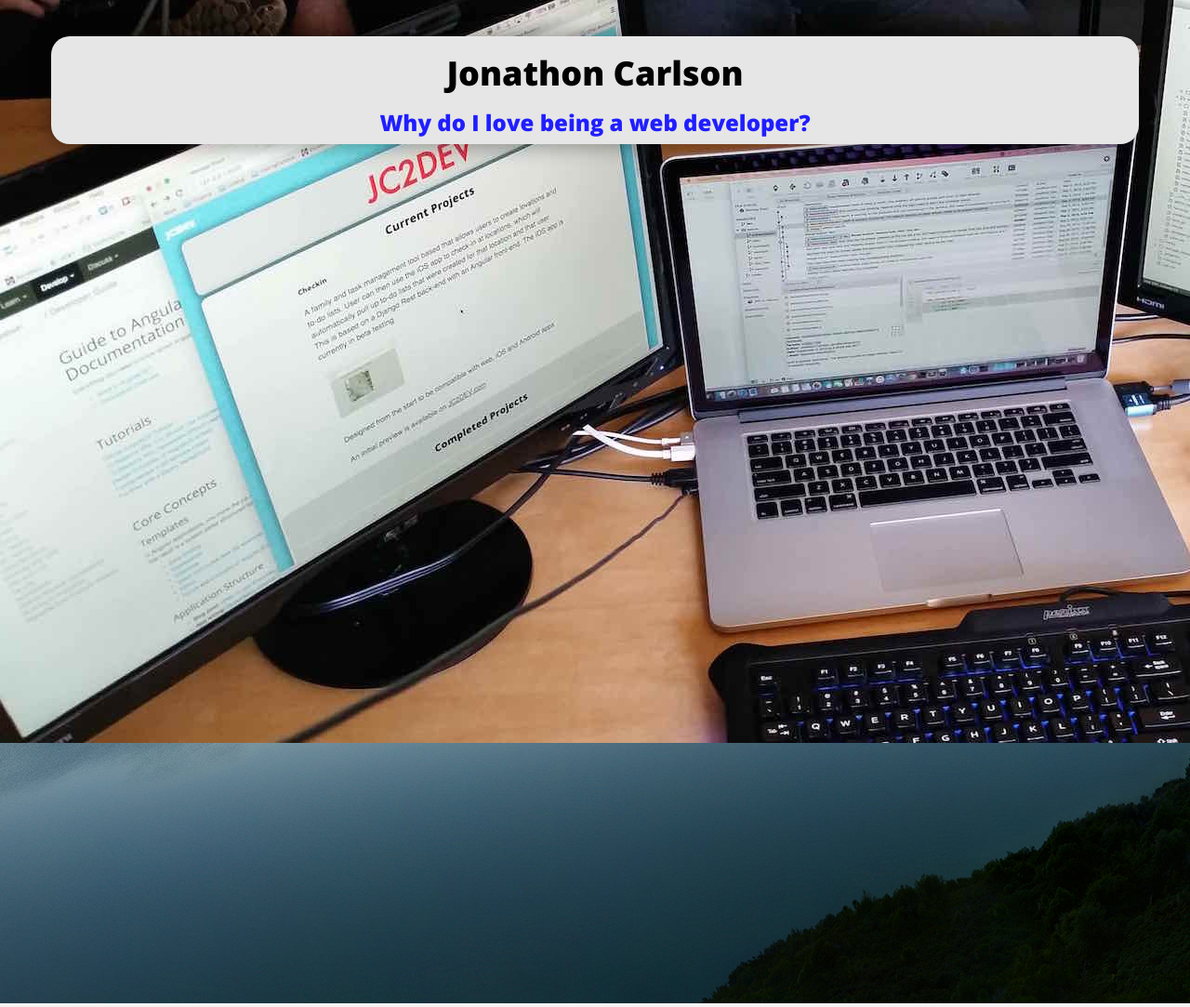
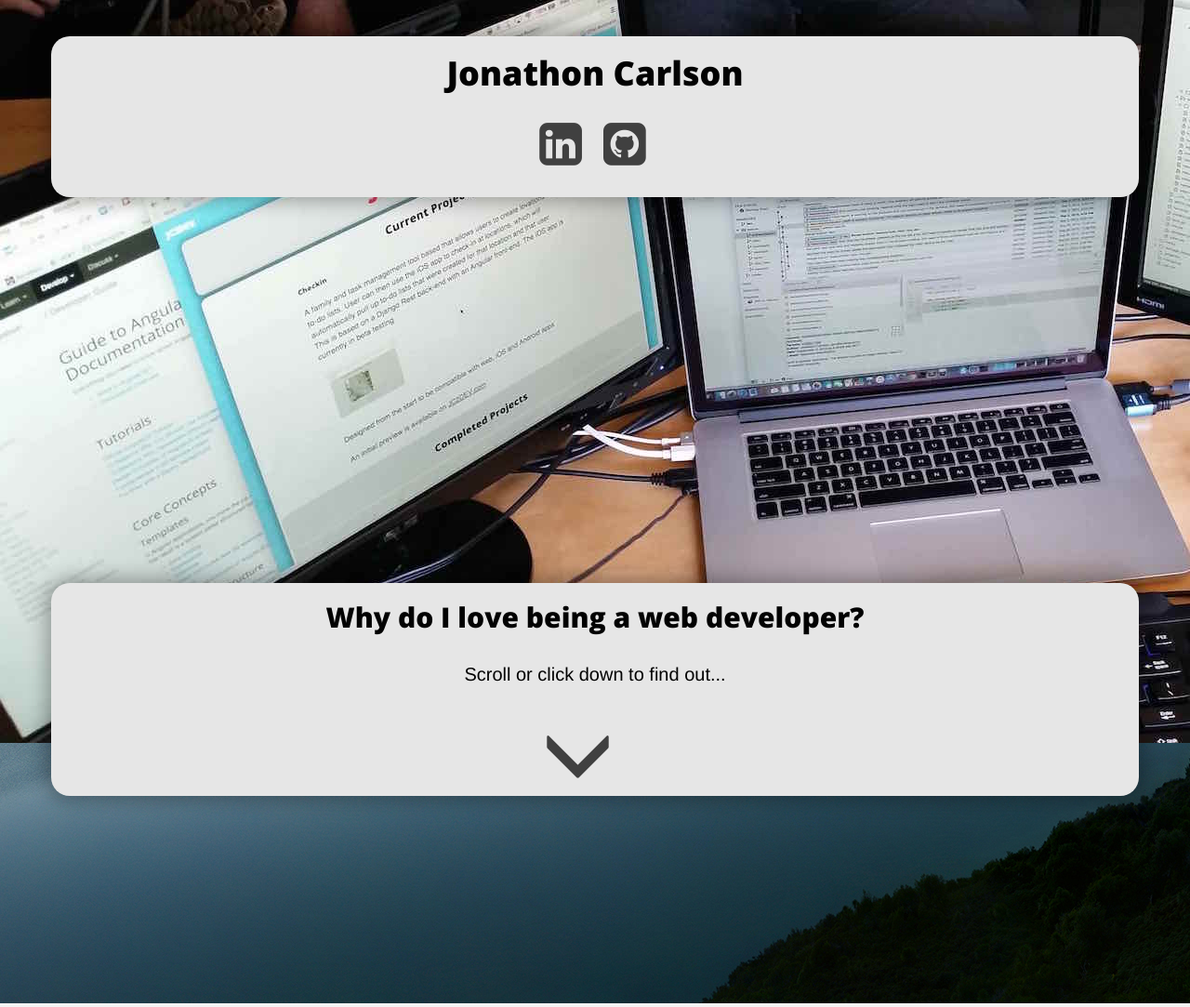
Before and after one commit to jjcarl/message_board, a Django app: page /jonathon/ in a window 1280 px wide. Shown: the part 61-1144 px from the top of the page at 93% size. Run offline with Django 3.2, Linux system fonts and the light colour scheme; some libraries are stand-ins or nearby versions.

Commit message:
Updated the bio page with more information and effects, also changed the home page picture resizing

```diff
--- a/main/static/css/blog.css
+++ b/main/static/css/blog.css
@@ -131,12 +131,7 @@ hr {
 .img-responsive,
 .thumbnail a>img,
 .thumbnail>img {
-    margin: auto;
-}
-
-.carousel-image {
-    height: 600;
-    width: auto;
+    height: 800px;
     margin: auto;
 }
 
@@ -241,12 +236,14 @@ hr {
     height: auto;
     display: block;
     margin: auto;
+    border: solid 1px #ccc;
 }
 .current-project-preview-pic {
     width: 15em;
     height: auto;
     display: block;
     margin: auto;
+    border: solid 1px #ccc;
 }
 .project-preview-hr{
     display: none;
@@ -303,12 +300,9 @@ hr {
     height: 40em;
 }
 
-.jonathon-page-title h3 {
-    color: #201EFF;
-}
-
 .space-container {
-  background-color: #959595;
+    position: relative;
+    background-color: #999;
     padding: 3em;
 }
 
@@ -321,6 +315,20 @@ hr {
     display: block;
     margin: auto;
     margin-bottom: 2em
+}
+
+.pull-down {
+    position: static;
+    margin-top: 30%
+}
+
+.scroll-arrow {
+    margin-left: 45%;
+    bottom: 0;
+}
+
+.glyphicon.glyphicon-menu-down {
+    font-size: 4em;
 }
 
 @media(max-width: 990px){
--- a/main/static/js/blog.js
+++ b/main/static/js/blog.js
@@ -275,7 +275,7 @@ $('#edit-message-form select[name="message-post_type"]').change(function(){
 if (window.innerWidth > 700){
     $('.project-preview').on('click', '.current-project-preview-pic', function(){
         if ($(this).attr('size') === '100') {
-            $(this).animate({width: '35em'})
+            $(this).animate({width: '100%'})
             $(this).attr('size', '500')
         } else if ($(this).attr('size') === '500') {
             $(this).animate({width: '15em'})
@@ -285,7 +285,7 @@ if (window.innerWidth > 700){
 
     $('.project-preview').on('click', '.project-preview-pic', function(){
         if ($(this).attr('size') === '100') {
-            $(this).animate({width: '23em'})
+            $(this).animate({width: '100%'})
             $(this).attr('size', '500')
         } else if ($(this).attr('size') === '500') {
             $(this).animate({width: '12em'})
@@ -293,3 +293,18 @@ if (window.innerWidth > 700){
         }
     })
 }
+
+$(function() {
+  $('a[href*=#]:not([href=#])').click(function() {
+    if (location.pathname.replace(/^\//,'') == this.pathname.replace(/^\//,'') && location.hostname == this.hostname) {
+      var target = $(this.hash);
+      target = target.length ? target : $('[name=' + this.hash.slice(1) +']');
+      if (target.length) {
+        $('html,body').animate({
+          scrollTop: target.offset().top
+        }, 1000);
+        return false;
+      }
+    }
+  });
+});
--- a/main/templates/jonathon.html
+++ b/main/templates/jonathon.html
@@ -5,47 +5,82 @@
         <img src="{% static 'img/lake.jpg' %}" alt="">
     </div>
 
-    <div class="container-fluid jonathon-page-title">
+    <div class="container-fluid jonathon-page-title" id="jonathon-title">
         <div class="row">
             <div class="container">
                 <div class="col-md-offset-1 col-md-10">
                     <h1>Jonathon Carlson</h1>
-                    <h3>Why do I love being a web developer?</h3>
+                    <p class="about-text">
+                        <ul class="list-inline text-center">
+                            <li>
+                                <a href="https://www.linkedin.com/in/jonathoncarlson" target="_blank">
+                                    <span class="fa-stack fa-lg">
+                                        <i class="fa fa-linkedin-square fa-stack-2x"></i>
+                                    </span>
+                                </a>
+                            </li>
+                            <li>
+                                <a href="https://github.com/jjcarl" target="_blank">
+                                    <span class="fa-stack fa-lg">
+                                        <i class="fa fa-github-square fa-stack-2x"></i>
+                                    </span>
+                                </a>
+                            </li>
+                        </ul>
+                    </p>
                 </div>
+            </div>
+
+        </div>
+        <div class="container pull-down">
+            <h2>Why do I love being a web developer?</h2>
+            <p class="about-text">Scroll or click down to find out...</p>
+            <div class="scroll-arrow">
+                <a href="#boys"><i class="glyphicon glyphicon-menu-down"></i></a>
             </div>
         </div>
     </div>
     <div class="empty-container"></div>
     <div class="space-container">
-        <div class="about-text">
+        <div class="row">
+            <div class="about-text" id="boys">
                 <br>
                 <p>Just like my two boys,</p>
                 <p>I love to explore and learn new things.</p>
                 <img src="{% static 'img/boys.jpg' %}" alt="The boys playing together" class="story-pic">
                 <p>I also love to create new tools and improve things that I'm working on.</p>
                 <p>I love finding new problems to solve and I love to be challenged each day in what I do.</p>
-            <p>I attended the Python/Django web development course at <a href="http://codingcamp.us/">Coding Campus</a> to learn full stack web development.</p>
+                <p>I attended the Python/Django web development course at <a href="http://codingcamp.us/" target="_blank">Coding Campus</a> to learn full stack web development and I have been continuing to build my skills beyond the scope of the course.</p>
+            </div>
+        </div>
+        <div class="scroll-arrow">
+            <a href="#mil-background"><i class="glyphicon glyphicon-menu-down"></i></a>
         </div>
     </div>
     <div class="empty-container"></div>
-    <div class="container">
+    <div class="space-container" id="mil-background">
         <div class="row">
-            <div class="col-md-offset-1 col-md-10 about text">
+            <div class="col-md-offset-1 col-md-10 about-text">
                 <p>I come from a military background. With over 15 years in the Utah Army National Guard, I have traveled all over the world and have had the good fortune of enjoying some unique experiences and becoming familiar with a wide range of cultures.</p>
-                <p>I have also had the great opportunity to learn how to be self reliant and to apply myself to the tasks at hand.</p>
+                <p>I have learned how to be a team member and how to lead.</p>
+                <p>I have also had the great opportunity to learn how to be self-reliant and to apply myself to the tasks at hand.</p>
                 <img src="{% static 'img/family_in_uniform.jpg' %}" alt="The family" class="story-pic">
             </div>
         </div>
+        <div class="scroll-arrow">
+            <a href="#play-time"><i class="glyphicon glyphicon-menu-down"></i></a>
+        </div>
     </div>
     <div class="empty-container"></div>
-    <div class="space-container">
-        <div class="about-text">
+    <div class="space-container" id="play-time">
+        <div class="row about-text">
+            <p>But becoming a developer has helped me to be at home, in the beautiful mountains of Utah with my family, where I should be.</p>
             <p>But it's not all work and no play at my house, I also love to go out and have fun with the family.</p>
             <p>Being a developer gives me the chance to do something I love, while also being able to spend more time with those most important to me.</p>
             <img src="{% static 'img/family_play.jpg' %}" alt="Playing with the family" class="story-pic">
             <p>For more information you can also check out my <a href="https://www.linkedin.com/in/jonathoncarlson">LinkedIn</a> and my <a href="https://github.com/jjcarl"> github</a>.</p>
             <br>
-
         </div>
+        <p class="about-text"><a href="#jonathon-title">Return to the top</a></p>
     </div>
 {% endblock content %}
```
Also changed, not shown: main/templates/home.html (+10 -10 lines). Lines whose indentation alone changed are shown as unchanged.
